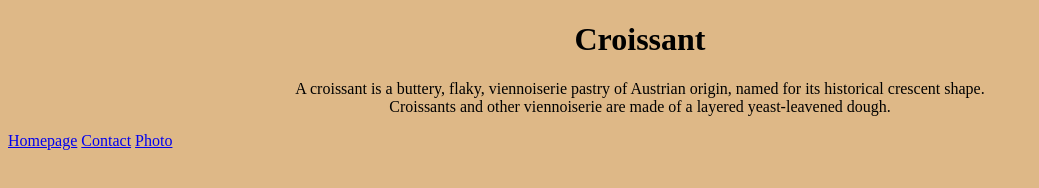
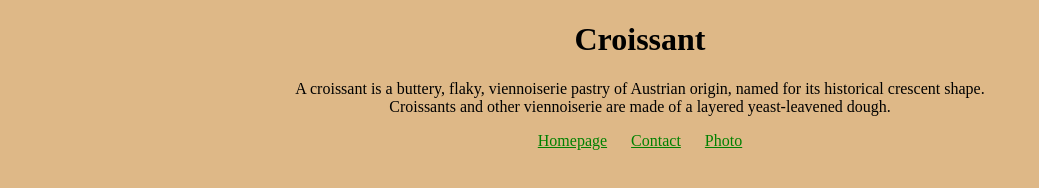
Before and after one commit to Gltech2020/croissant-world-website, a plain HTML site: page index.html in a window 1280 px wide. Shown: the whole page, without its empty margins (0-1039 px from the left). Drawn offline with Linux system fonts and the light colour scheme.

Commit message:
Updated the links

```diff
--- a/css/style.css
+++ b/css/style.css
@@ -7,12 +7,11 @@ h1{
 p{
     text-align: center;
 }
-a{
+
+footer {
     text-align: center;
-    text-decoration: green;
-    text-decoration: underline;
 }
-.container{
-    text-align: center;
-    display:inline-block
+footer a{
+    margin: 0 10px;
+    color: green
 }
--- a/index.html
+++ b/index.html
@@ -15,15 +15,12 @@
         <br/>
         Croissants and other viennoiserie are made of a layered yeast-leavened dough.
     </p>
-    <div class="container">
-    <a href="/index.html">Homepage</a>
-        </div>
-    <div class="container">
-        <a href="/contact.html">Contact</a>
-    </div>
-    <div class="container">
-    <a href="/photo.html">Photo</a>
-    </div>
+    <footer>
+<a href="/">Homepage</a>
+<a href="/contact.html">Contact</a>
+<a href="/photo.html">Photo</a>
+    </footer>
+
 
 </body>
 </html>
```
Also changed, not shown: contact.html (+5 -3 lines), photo.html (+3 -2 lines).
